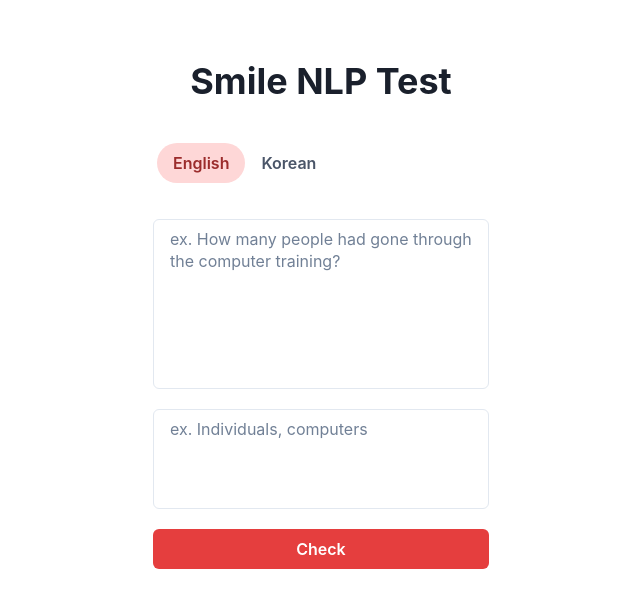
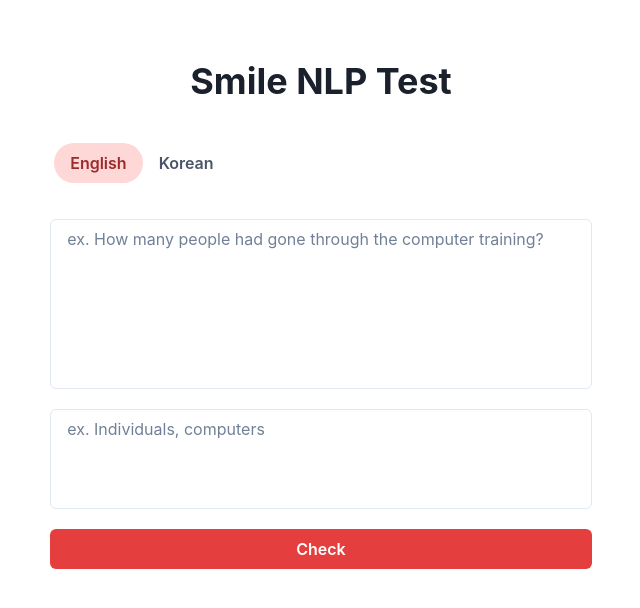
Before and after one commit to jiwonmik/SMILE-Question-Prompter, a React (Vite) app: page / in a window 1280 px wide. Shown: the top 608 px of the page, without its empty margins (319-959 px from the left). Built offline with nearby package versions, Linux system fonts and the light colour scheme.

Commit message:
fix: change layout

```diff
--- a/src/App.tsx
+++ b/src/App.tsx
@@ -3,10 +3,9 @@ import Prompter from '@components/Prompter';
 
 function App() {
   return (
-    <>
-      <Container width="400px" my={5} centerContent>
+    <Container my={5} centerContent>
       <Heading my={10}>Smile NLP Test</Heading>
-        <Tabs variant="soft-rounded" colorScheme="red">
+      <Tabs width="full" variant="soft-rounded" colorScheme="red">
         <TabList mx={5}>
           <Tab>English</Tab>
           <Tab>Korean</Tab>
@@ -21,7 +20,6 @@ function App() {
         </TabPanels>
       </Tabs>
     </Container>
-    </>
   );
 }
 
```
Lines whose indentation alone changed are shown as unchanged.
